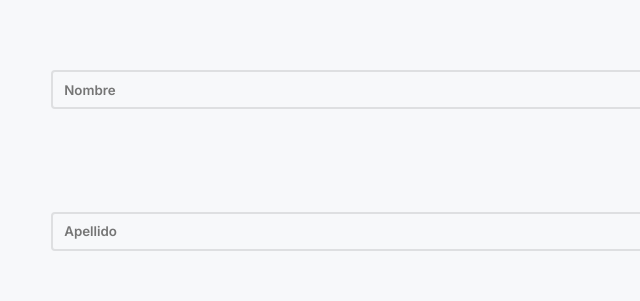
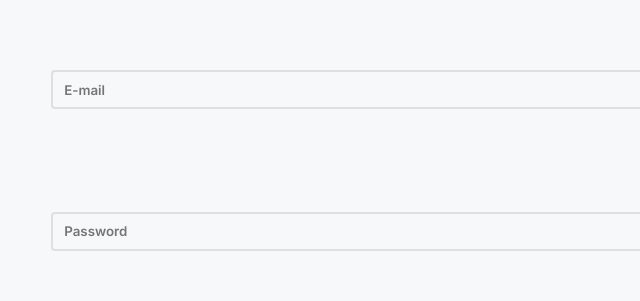
Before and after one commit to LautaroAiello/Proyecto_ING, a plain HTML site: page www/vistas/registroProfesor.html in a window 1280 px wide. Shown: the part 253-554 px from the top of the page, 0-640 px from the left. Drawn offline with Linux system fonts and the light colour scheme.

```diff
--- a/www/vistas/registroProfesor.html
+++ b/www/vistas/registroProfesor.html
@@ -15,6 +15,14 @@
     <h1 class="login_h1">Crea tu perfil de Profesor</h1>
     <div class="inputs_login">
         <form action="" id="form-register">
+            <label>
+                <input type="email" name="email" id="email" placeholder="E-mail">
+            </label>
+            <br>
+            <label>
+                <input type="password" name="password" id="password" placeholder="Password">
+            </label>
+            <br>
             <label>
                 <input type="text" name="nombre" id="nombre" placeholder="Nombre">
             </label>
```
